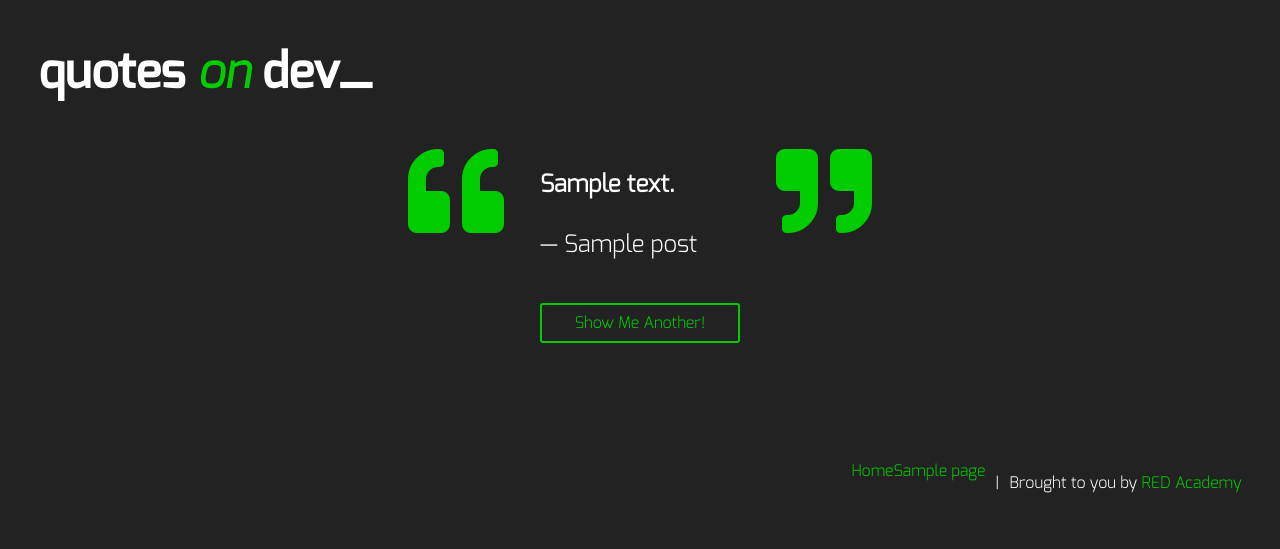
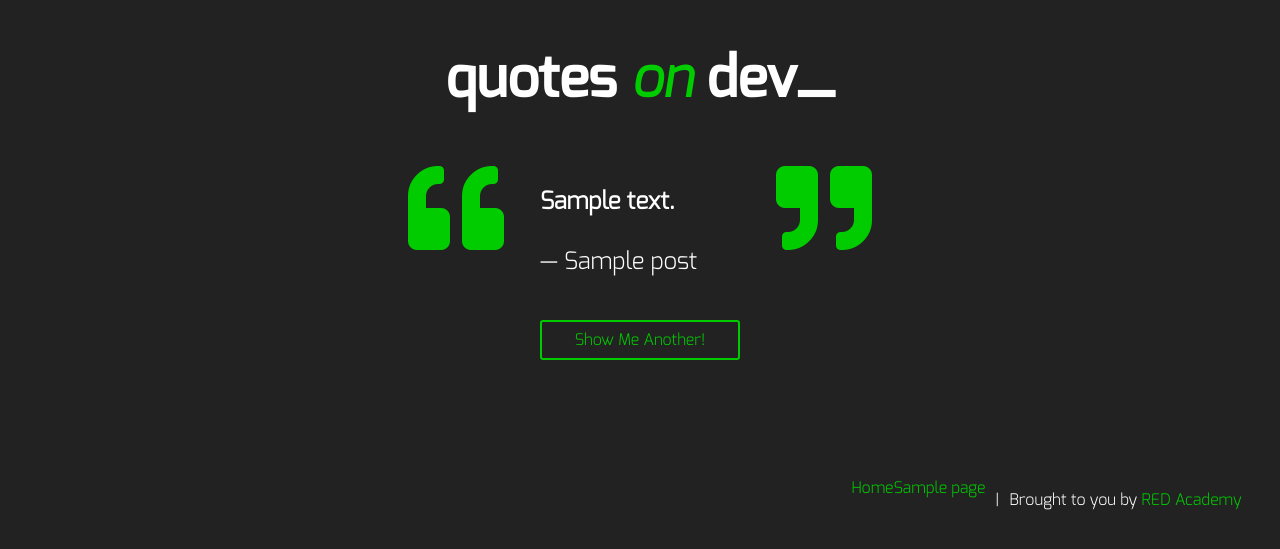
Before and after one commit to kbaistrocchi/quotes-on-dev, a WordPress theme: template themes/quotesondev/home.php in a window 1280 px wide. Shown: the top 549 px of the page. Run offline with PHP 8.4 and a stand-in for WordPress, Linux system fonts and the light colour scheme; the site name, menu and one post (Sample post) are stand-ins, and other content is empty; some libraries are stand-ins or nearby versions.

Commit message:
style: align header on desktop

```diff
--- a/themes/quotesondev/sass/_elements.scss
+++ b/themes/quotesondev/sass/_elements.scss
@@ -85,6 +85,10 @@ table {
     color: $color__text-screen;
     font-family: 'Exo light-italic';
   }
+  @include desktop {
+    text-align: center;
+    font-size: 3.5rem;
+  }
 }
 
 // Content
--- a/themes/quotesondev/sass/_forms.scss
+++ b/themes/quotesondev/sass/_forms.scss
@@ -32,6 +32,10 @@ input[type="submit"] {
 	&:focus {
 		border-color: #aaa #bbb #bbb;
 		box-shadow: inset 0 -1px 0 rgba(255, 255, 255, 0.5), inset 0 2px 5px rgba(0, 0, 0, 0.15);
+	}
+
+	@include desktop {
+		margin: 0 auto 40px auto;
 	}
 }
 
--- a/themes/quotesondev/style.css
+++ b/themes/quotesondev/style.css
@@ -386,6 +386,11 @@ table {
   color: #00cc00;
   font-family: 'Exo light-italic'; }
 
+@media only screen and (min-width: 1240px) {
+  .quote-title-tag {
+    text-align: center;
+    font-size: 3.5rem; } }
+
 .quote-text p {
   font-family: "Exo light", sans-serif; }
 
@@ -435,6 +440,12 @@ input[type="submit"] {
     border-color: #aaa #bbb #bbb;
     -webkit-box-shadow: inset 0 -1px 0 rgba(255, 255, 255, 0.5), inset 0 2px 5px rgba(0, 0, 0, 0.15);
             box-shadow: inset 0 -1px 0 rgba(255, 255, 255, 0.5), inset 0 2px 5px rgba(0, 0, 0, 0.15); }
+  @media only screen and (min-width: 1240px) {
+    button,
+    input[type="button"],
+    input[type="reset"],
+    input[type="submit"] {
+      margin: 0 auto 40px auto; } }
 
 input[type="submit"].submit-quote-btn {
   width: 150px; }
```
Also changed, not shown: themes/quotesondev/build/css/style.min.css, 1 other file.
